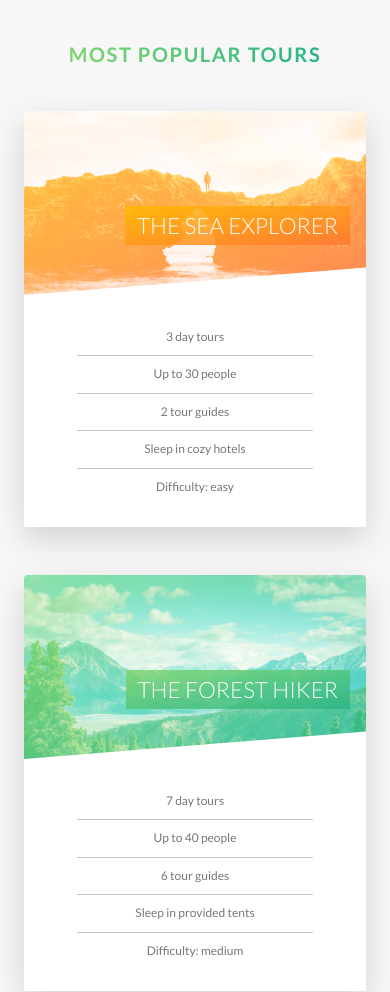
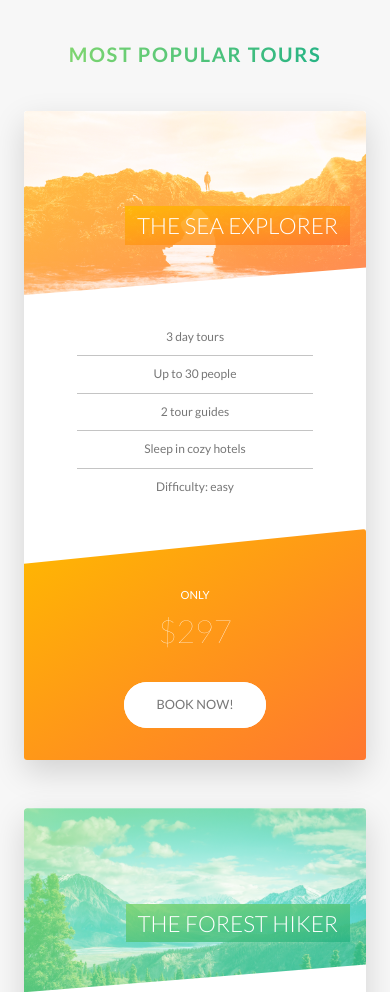
Before and after one commit to giadeagal/css-natours, a website: page index.html in a window 390 px wide. Shown: the part 2453-3445 px from the top of the page. Drawn offline with Linux system fonts and the light colour scheme.

Commit message:
responsive sections: tours, stories, booking

```diff
--- a/index.html
+++ b/index.html
@@ -208,7 +208,7 @@
                     <p class="card__price-value">$297</p>
                   </div>
 
-                  <a href="#popup" class="btn btn--white">book now!</a>
+                  <a href="#popup" class="btn btn--white popup__btn">book now!</a>
                 </div>
               </div>
             </div>
--- a/sass/components/_card.scss
+++ b/sass/components/_card.scss
@@ -1,5 +1,4 @@
 .card {
-
   // FUNCTIONALITY
   perspective: 150rem;
   -moz-perspective: 150rem;
@@ -7,7 +6,6 @@
   height: 52rem;
 
   &__side {
-
     height: 52rem;
     transition: all 1s ease;
     position: absolute;
@@ -17,7 +15,7 @@
     backface-visibility: hidden;
     border-radius: 3px;
     overflow: hidden;
-        box-shadow: 0 1.5rem 4rem rgba($color-black, .15);
+    box-shadow: 0 1.5rem 4rem rgba($color-black, 0.15);
 
     &--front {
       background-color: $color-white;
@@ -49,7 +47,6 @@
           $color-tertiary-dark
         );
       }
-
     }
   }
 
@@ -61,7 +58,6 @@
     transform: rotateY(0);
   }
 
-
   // FRONT SIDE STYLING
   &__picture {
     background-size: cover;
@@ -72,31 +68,30 @@
     border-top-left-radius: 3px;
     border-top-right-radius: 3px;
 
-
     &--1 {
-            background-image:
-                linear-gradient(
+      background-image: linear-gradient(
           to right bottom,
           $color-secondary-light,
-                    $color-secondary-dark),
+          $color-secondary-dark
+        ),
         url(../img/nat-5.jpg);
     }
 
     &--2 {
-            background-image:
-                linear-gradient(
+      background-image: linear-gradient(
           to right bottom,
           $color-primary-light,
-                    $color-primary-dark),
-                url(../img/nat-6.jpg);;
+          $color-primary-dark
+        ),
+        url(../img/nat-6.jpg);
     }
 
     &--3 {
-            background-image:
-                linear-gradient(
+      background-image: linear-gradient(
           to right bottom,
           $color-tertiary-light,
-                    $color-tertiary-dark),
+          $color-tertiary-dark
+        ),
         url(../img/nat-7.jpg);
     }
   }
@@ -114,29 +109,32 @@
   }
 
   &__heading-span {
-        padding: .7rem 1.5rem;
+    padding: 0.7rem 1.5rem;
     -webkit-box-decoration-break: clone;
     box-decoration-break: clone;
 
     &--1 {
       background-image: linear-gradient(
         to right bottom,
-                rgba($color-secondary-light, .85),
-                rgba($color-secondary-dark, .85));
+        rgba($color-secondary-light, 0.85),
+        rgba($color-secondary-dark, 0.85)
+      );
     }
 
     &--2 {
       background-image: linear-gradient(
         to right bottom,
-                rgba($color-primary-light, .85),
-                rgba($color-primary-dark, .85));
+        rgba($color-primary-light, 0.85),
+        rgba($color-primary-dark, 0.85)
+      );
     }
 
     &--3 {
       background-image: linear-gradient(
         to right bottom,
-                rgba($color-tertiary-light, .85),
-                rgba($color-tertiary-dark, .85));
+        rgba($color-tertiary-light, 0.85),
+        rgba($color-tertiary-dark, 0.85)
+      );
     }
   }
 
@@ -184,4 +182,48 @@
     font-size: 6rem;
     font-weight: 100;
   }
+
+  @include respond(S) {
+    height: auto;
+    border-radius: 3px;
+    background-color: $color-white;
+    box-shadow: 0 1.5rem 4rem rgba($color-black, 0.15);
+
+    &__side {
+      height: auto;
+      position: relative;
+      box-shadow: none;
+
+      &--back {
+        transform: rotateY(0);
+        clip-path: polygon(0 15%, 100% 0, 100% 100%, 0 100%);
       }
+    }
+
+    &:hover &__side--front {
+      transform: rotateY(0);
+    }
+
+    &__details {
+      padding: 1 3rem;
+    }
+
+    // BACK SIDE STYLING
+    &__cta {
+      position: relative;
+      top: 0;
+      left: 0;
+      transform: translate(0);
+      width: 100%;
+      padding: 7rem 4rem 4rem 4rem;
+    }
+
+    &__price-box {
+      margin-bottom: 3rem;
+    }
+
+    &__price-value {
+      font-size: 4rem;
+    }
+  }
+}
--- a/sass/components/_form.scss
+++ b/sass/components/_form.scss
@@ -1,5 +1,4 @@
 .form {
-
   &__group:not(:last-child) {
     margin-bottom: 2rem;
   }
@@ -10,16 +9,20 @@
     font-family: inherit;
     color: inherit;
     border-radius: 2px;
-        background-color: rgba($color-white, .5);
+    background-color: rgba($color-white, 0.5);
     border: none;
     border-bottom: 3px solid transparent;
     width: 90%;
     display: block;
-        transition: all .3s;
+    transition: all 0.3s;
+
+    @include respond(S) {
+        width: 100%;
+    }
 
     &:focus {
       outline: none;
-            box-shadow: 0 1rem 2rem rgba($color-black, .1);
+      box-shadow: 0 1rem 2rem rgba($color-black, 0.1);
       border-bottom: 3px solid $color-primary;
     }
 
@@ -35,9 +38,9 @@
   &__label {
     font-size: 1.2rem;
     font-weight: 700;
-        margin: .7rem 0 0 2rem;
+    margin: 0.7rem 0 0 2rem;
     display: block;
-        transition: all .3s;
+    transition: all 0.3s;
   }
 
   &__input:placeholder-shown + &__label {
@@ -49,6 +52,11 @@
   &__radio-group {
     width: 45%;
     display: inline-block;
+
+    @include respond(S) {
+        width: 100%;
+        margin-bottom: 2rem;
+    }
   }
 
   &__radio-input {
@@ -69,7 +77,7 @@
     border-radius: 50%;
     display: inline-block;
     position: absolute;
-        top: -.5rem ;
+    top: -0.5rem;
     left: 0;
 
     &::after {
@@ -81,12 +89,11 @@
       border-radius: 50%;
       background-color: $color-primary;
       opacity: 0;
-            transition: opacity .3s;
+      transition: opacity 0.3s;
     }
   }
 
-    &__radio-input:checked ~ &__radio-label > &__radio-button::after{
+  &__radio-input:checked ~ &__radio-label > &__radio-button::after {
     opacity: 1;
   }
-
 }
--- a/sass/components/_popup.scss
+++ b/sass/components/_popup.scss
@@ -24,15 +24,23 @@
   }
 
   &__left {
-    width: 33.333333%;
+    width: calc(100% / 3);
     display: table-cell;
+
+    @include respond(M) {
+      width: 0;
+    }
   }
 
   &__right {
-    width: 66.666667%;
+    width: calc((100% / 3) * 2);
     display: table-cell;
     vertical-align: middle;
     padding: 3rem 5rem;
+
+    @include respond(M) {
+      width: 100%;
+    }
   }
 
   &__img {
--- a/sass/components/_story.scss
+++ b/sass/components/_story.scss
@@ -1,7 +1,7 @@
-.story{
+.story {
   width: 75%;
   margin: 0 auto;
-    box-shadow: 0 3rem 6rem rgba($color-black, .1);
+  box-shadow: 0 3rem 6rem rgba($color-black, 0.1);
   background-color: rgba($color-white, 0.6);
   border-radius: 3px;
   padding: 6rem;
@@ -9,6 +9,15 @@
   font-size: $default-font-size;
   transform: skewX(-12deg);
 
+  @include respond(S) {
+    width: 100%;
+    padding: 4rem;
+    padding-left: 7rem;
+  }
+
+  @include respond(XS) {
+    transform: skewX(0);
+  }
 
   &__shape {
     width: 15rem;
@@ -18,25 +27,29 @@
     shape-outside: circle(50% at 50% 50%);
     -webkit-clip-path: circle(50% at 50% 50%);
     clip-path: circle(50% at 50% 50%);
-        transform:
-            translateX(-3rem)
-            skewX(12deg);
+    transform: translateX(-3rem) skewX(12deg);
     position: relative;
     backface-visibility: hidden;
     overflow: hidden;
+
+    @include respond(XS) {
+        transform: translateX(-3rem) skewX(0);
+      }
   }
 
   &__img {
     height: 100%;
-        transform:
-            translateX(-4rem)
-            scale(1.4);
-        transition: all .5s;
+    transform: translateX(-4rem) scale(1.4);
+    transition: all 0.5s;
     backface-visibility: hidden;
   }
 
   &__text {
     transform: skewX(12deg);
+
+    @include respond(XS) {
+        transform: skewX(0);
+      }
   }
 
   &__caption {
@@ -46,19 +59,17 @@
     font-size: 1.7rem;
     text-align: center;
     opacity: 0;
-        transition: all .5s;
+    transition: all 0.5s;
     backface-visibility: hidden;
   }
 
   &:hover &__caption {
     opacity: 1;
-        transform: translate(-50%,-50%);
+    transform: translate(-50%, -50%);
   }
 
   &:hover &__img {
     transform: translateX(-4rem) scale(1);
-        filter:
-            blur(3px)
-            brightness(80%);
+    filter: blur(3px) brightness(80%);
   }
 }
--- a/sass/pages/_home.scss
+++ b/sass/pages/_home.scss
@@ -10,10 +10,11 @@
 
 .section-features {
   padding: 20rem 0;
-    background-image:
-        linear-gradient(to right bottom,
+  background-image: linear-gradient(
+      to right bottom,
       rgba($color-primary-light, 0.8),
-            rgba($color-primary-dark, 0.8)),
+      rgba($color-primary-dark, 0.8)
+    ),
     url(../img/nat-4.jpg);
   background-size: cover;
   transform: skewY(-7deg);
@@ -77,20 +78,45 @@
 }
 
 .book {
-    background-image:
-        linear-gradient(
+  background-image: linear-gradient(
       105deg,
-            rgba($color-white, .9) 50%,
+      rgba($color-white, 0.9) 50%,
       transparent 50%
     ),
     url(../img/nat-10.jpg);
   background-size: cover;
   border-radius: 3px;
-    box-shadow: 0 1.5rem 4rem rgba($color-black, .2);
-    height: 50rem;
+  box-shadow: 0 1.5rem 4rem rgba($color-black, 0.2);
+
+  @include respond(M) {
+    background-image: linear-gradient(
+        105deg,
+        rgba($color-white, 0.9) 65%,
+        transparent 65%
+      ),
+      url(../img/nat-10.jpg);
+    background-size: cover;
+  }
+
+  @include respond(S) {
+    background-image: linear-gradient(
+        to right,
+        rgba($color-white, 0.9) 0,
+        rgba($color-white, 0.9) 100%
+      ),
+      url(../img/nat-10.jpg);
+  }
 
   &__form {
     padding: 6rem;
     width: 50%;
+
+    @include respond(M) {
+      width: 65%;
+    }
+
+    @include respond(S) {
+      width: 100%;
     }
   }
+}
```
Also changed, not shown: css/style.css. Lines whose indentation alone changed are shown as unchanged.
